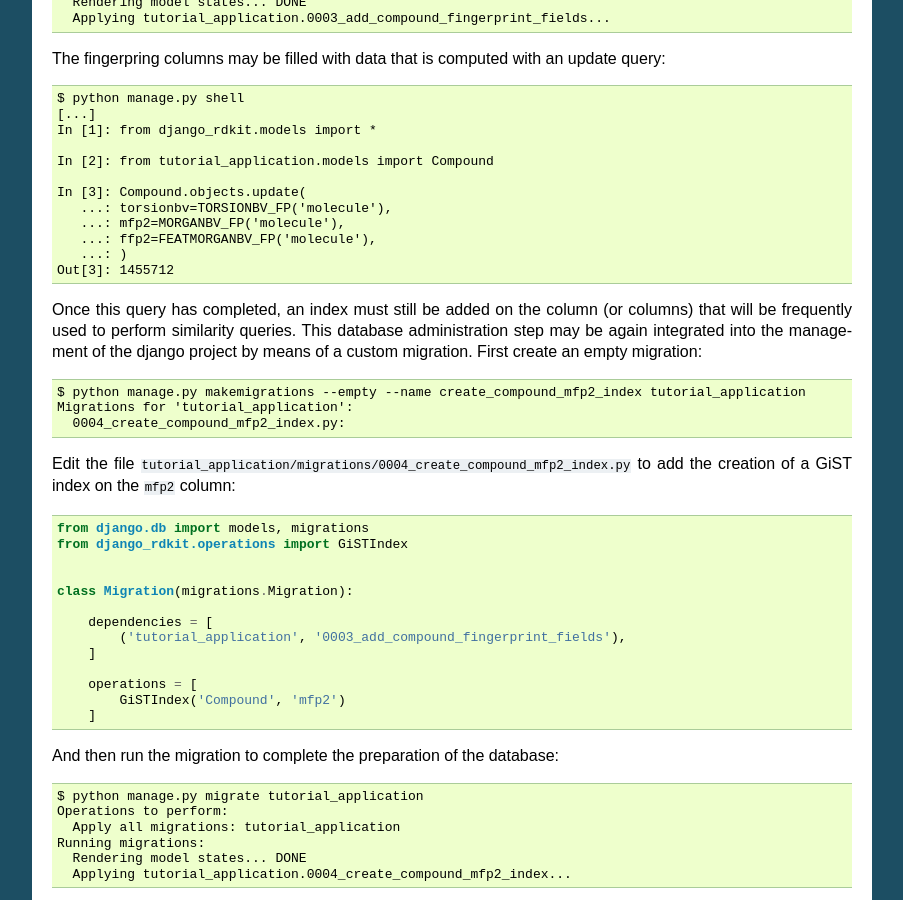
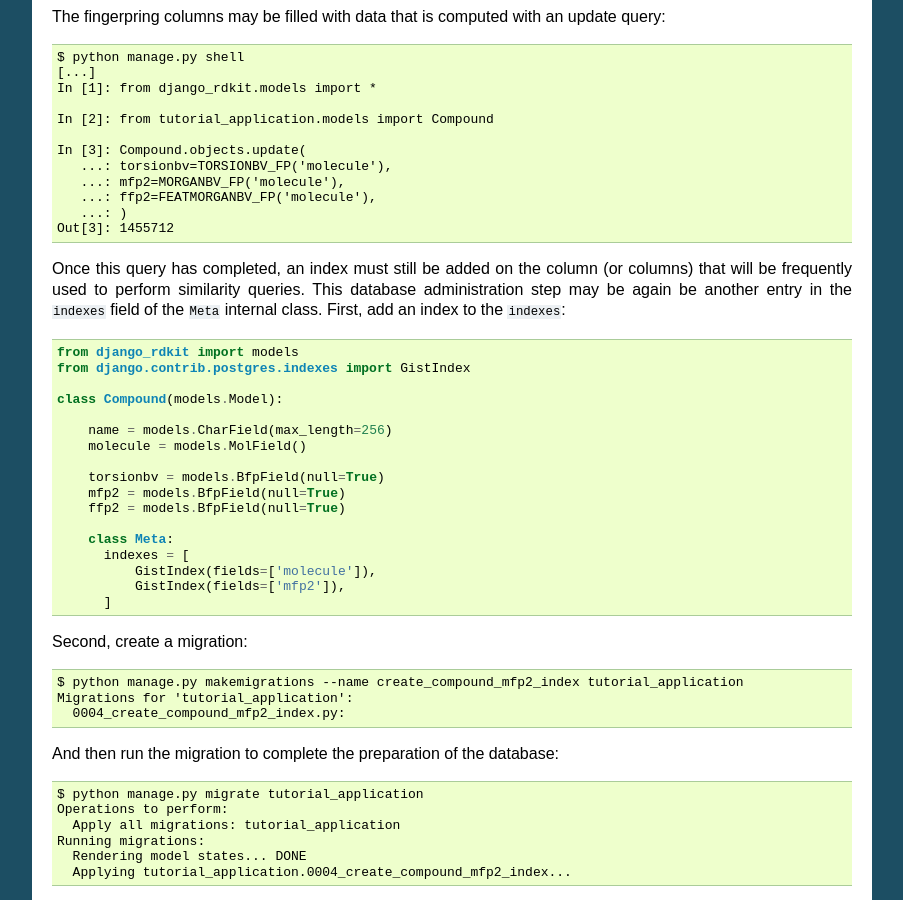
Before and after one commit to rdkit/django-rdkit, a Sphinx documentation site: the page built from docs/tutorial.rst, in a window 1280 px wide and 900 px high, scrolled down 6226 px. Shown: the whole window, without its empty margins (198-1101 px from the left). Built offline with Sphinx 7.4.7, drawn with Linux system fonts in a browser that asks for light colours; some of the changed text lies outside the part shown.

Commit message:
change docs

```diff
--- a/docs/tutorial.rst
+++ b/docs/tutorial.rst
@@ -178,26 +178,26 @@
   In [8]: Compound.objects.count()
   Out[8]: 1455712
 
-In order to efficiently perform structural queries on the imported compounds, a database index must be created. This operation can be implemented with a database migration. Execute the following command to create an empty skeleton for this migration::
+In order to efficiently perform structural queries on the imported compounds, a database index must be created. This operation can be implemented with adding a special internal class ``Meta`` to the model and assigning the ``indexes`` the corresponding index::
 
-  $ python manage.py makemigrations --empty --name create_compound_molecule_index tutorial_application
+  from django_rdkit import models
+  from django.contrib.postgres.indexes import GistIndex
+
+  class Compound(models.Model):
+
+      name = models.CharField(max_length=256)
+      molecule = models.MolField()
+
+      class Meta:
+        indexes = [
+            GistIndex(fields=['molecule']),
+        ]
+
+Execute the following command to create a migration::
+
+  $ python manage.py makemigrations --name create_compound_molecule_index tutorial_application
   Migrations for 'tutorial_application':
     0002_create_compound_molecule_index.py:
-
-Now open the file ``tutorial_application\migrations\0002_create_compound_molecule_index.py`` with a text editor and edit a couple of lines in order to import the ``GiSTIndex`` operation and apply it. The resulting migration module should look similar to the following::
-
-  from django.db import models, migrations
-  from django_rdkit.operations import GiSTIndex
-
-  class Migration(migrations.Migration):
-
-      dependencies = [
-          ('tutorial_application', '0001_initial'),
-      ]
-
-      operations = [
-          GiSTIndex('Compound', 'molecule')
-      ]
 
 When done, save your changes and run the migration (depending on the number of structures imported into the model, the indexing may take quite some time to complete)::
 
@@ -341,27 +341,31 @@
      ...: )
   Out[3]: 1455712
 
-Once this query has completed, an index must still be added on the column (or columns) that will be frequently used to perform similarity queries. This database administration step may be again integrated into the management of the django project by means of a custom migration. First create an empty migration::
+Once this query has completed, an index must still be added on the column (or columns) that will be frequently used to perform similarity queries. This database administration step may be again be another entry in the ``indexes`` field of the ``Meta`` internal class. First, add an index to the ``indexes``::
 
-  $ python manage.py makemigrations --empty --name create_compound_mfp2_index tutorial_application
+  from django_rdkit import models
+  from django.contrib.postgres.indexes import GistIndex
+
+  class Compound(models.Model):
+
+      name = models.CharField(max_length=256)
+      molecule = models.MolField()
+
+      torsionbv = models.BfpField(null=True)
+      mfp2 = models.BfpField(null=True)
+      ffp2 = models.BfpField(null=True)
+
+      class Meta:
+        indexes = [
+            GistIndex(fields=['molecule']),
+            GistIndex(fields=['mfp2']),
+        ]
+
+Second, create a migration::
+
+  $ python manage.py makemigrations --name create_compound_mfp2_index tutorial_application
   Migrations for 'tutorial_application':
     0004_create_compound_mfp2_index.py:
-
-Edit the file ``tutorial_application/migrations/0004_create_compound_mfp2_index.py`` to add the creation of a GiST index on the ``mfp2`` column::
-
-  from django.db import models, migrations
-  from django_rdkit.operations import GiSTIndex
-
-
-  class Migration(migrations.Migration):
-
-      dependencies = [
-          ('tutorial_application', '0003_add_compound_fingerprint_fields'),
-      ]
-
-      operations = [
-          GiSTIndex('Compound', 'mfp2')
-      ]
 
 And then run the migration to complete the preparation of the database::
 
```
Also changed, not shown: docs/project.rst (+0 -12 lines).
